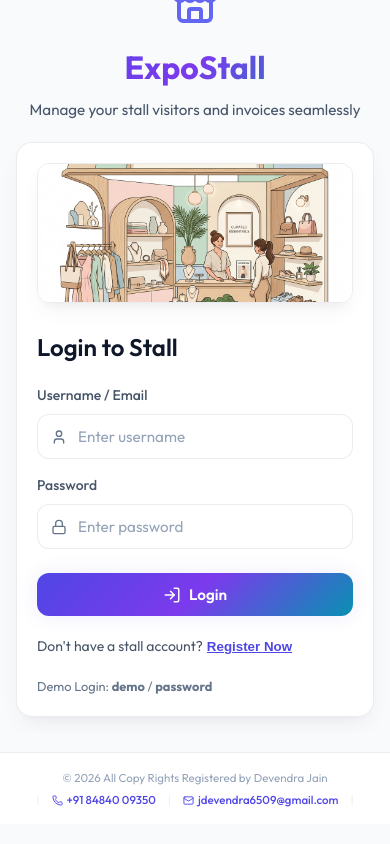
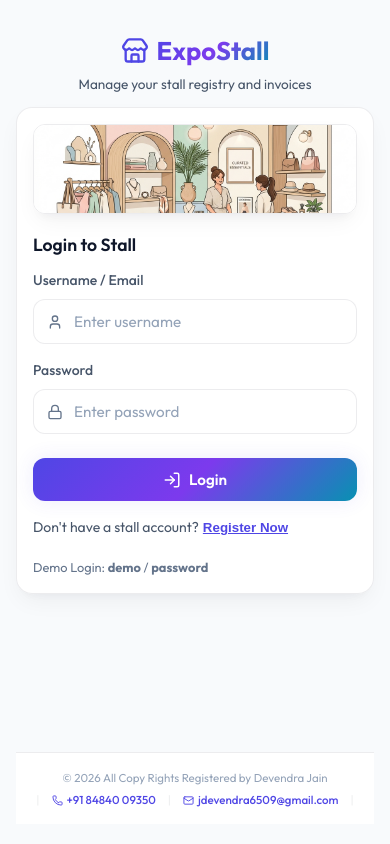
Before and after one commit to rupesh6509-oss/Stall_Registry, a React (Vite) app: page / in a window 390 px wide. Built offline with nearby package versions, Linux system fonts and the light colour scheme.

Commit message:
Optimize mobile wrapper layout alignment, add side paddings, and adjust image heights

```diff
--- a/src/App.jsx
+++ b/src/App.jsx
@@ -44,7 +44,7 @@ const AppContent = () => {
   if (!currentStall) {
     return (
       <div className="phone-wrapper">
-        <main className="main-content" style={{ padding: '0 0 20px 0', height: '100%', display: 'flex', flexDirection: 'column' }}>
+        <main className="main-content" style={{ padding: '16px 16px 20px 16px', height: '100%', display: 'flex', flexDirection: 'column', justifyContent: 'space-between' }}>
           <Login showToast={showToast} />
           <Footer />
         </main>
--- a/src/index.css
+++ b/src/index.css
@@ -368,31 +368,27 @@ body {
 .auth-container {
   display: flex;
   flex-direction: column;
-  justify-content: center;
   align-items: center;
-  flex: 1;
-  padding: 24px 16px;
-  padding-bottom: 60px; /* Leave space for footer */
   width: 100%;
-  overflow-y: auto;
+  padding: 16px 0;
 }
 
 .auth-header {
-  margin-bottom: 20px;
+  margin-bottom: 16px;
   text-align: center;
 }
 
 .auth-title {
-  font-size: 2rem;
+  font-size: 1.8rem;
   font-weight: 700;
-  margin-bottom: 8px;
+  margin-bottom: 4px;
   background: var(--accent-gradient);
   -webkit-background-clip: text;
   -webkit-text-fill-color: transparent;
 }
 
 .auth-subtitle {
-  font-size: 0.95rem;
+  font-size: 0.85rem;
   color: var(--text-secondary);
 }
 
@@ -402,7 +398,7 @@ body {
 }
 
 .auth-switch {
-  margin-top: 20px;
+  margin-top: 16px;
   font-size: 0.875rem;
   color: var(--text-secondary);
 }
@@ -419,10 +415,10 @@ body {
 
 .auth-stall-photo {
   width: 100%;
-  height: 140px;
+  height: 95px;
   object-fit: cover;
   border-radius: var(--radius-md);
-  margin-bottom: 20px;
+  margin-bottom: 12px;
   border: 1px solid var(--border-color);
   box-shadow: var(--shadow-lg);
 }
--- a/src/views/Login.jsx
+++ b/src/views/Login.jsx
@@ -39,19 +39,22 @@ const Login = ({ showToast }) => {
 
   return (
     <div className="auth-container">
-      <div className="auth-header">
-        <Store size={48} style={{ color: '#6366f1', marginBottom: '10px' }} />
-        <h1 className="auth-title">ExpoStall</h1>
-        <p className="auth-subtitle">Manage your stall visitors and invoices seamlessly</p>
+      <div className="auth-header" style={{ marginBottom: '12px' }}>
+        <div style={{ display: 'flex', alignItems: 'center', justifyContent: 'center', gap: '8px', marginBottom: '4px' }}>
+          <Store size={28} style={{ color: '#4f46e5' }} />
+          <h1 className="auth-title" style={{ fontSize: '1.6rem', margin: 0 }}>ExpoStall</h1>
+        </div>
+        <p className="auth-subtitle" style={{ fontSize: '0.85rem' }}>Manage your stall registry and invoices</p>
       </div>
 
-      <div className="card auth-card">
+      <div className="card auth-card" style={{ padding: '16px' }}>
         <img
           src="/exhibition_stall.png"
           alt="Exhibition Stall Photo"
           className="auth-stall-photo"
+          style={{ height: '90px', marginBottom: '12px' }}
         />
-        <h2 style={{ marginBottom: '20px', textAlign: 'left', fontWeight: '600' }}>
+        <h2 style={{ fontSize: '1.1rem', marginBottom: '12px', textAlign: 'left', fontWeight: '600' }}>
           {isLogin ? 'Login to Stall' : 'Register New Stall'}
         </h2>
 
```
